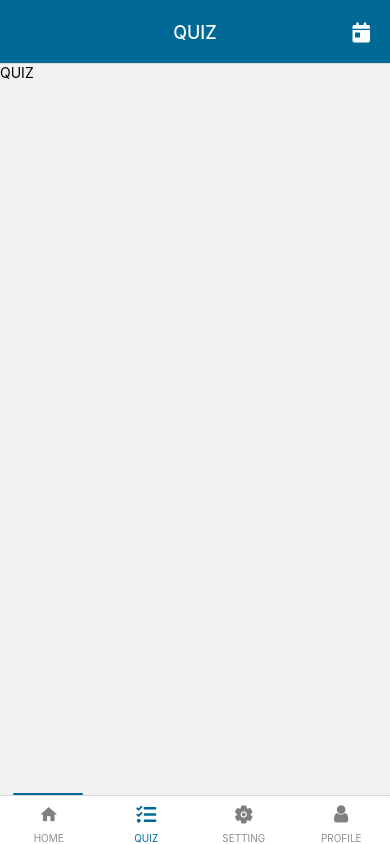
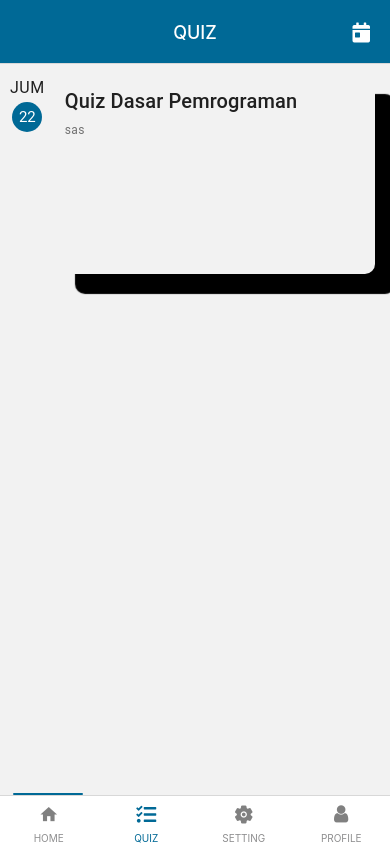
Before and after one commit to Ridho894/quiz-app, a React Native app: screen /QUIZ in a window 390 px wide. Built offline with nearby package versions, Linux system fonts and the light colour scheme.

Commit message:
home quiz 60%

```diff
--- a/src/screens/Quiz/Quiz.tsx
+++ b/src/screens/Quiz/Quiz.tsx
@@ -1,11 +1,62 @@
 import React from "react";
-import { View, Text } from "react-native";
-import {} from "react-native-calendar-events";
+import { View, Dimensions, ScrollView, TouchableOpacity } from "react-native";
+import colors from "../../utils/colors";
+import { Subheading, Caption, Title, Badge } from "react-native-paper";
+
+const dimensions = {
+  width: Dimensions.get("window").width,
+  height: Dimensions.get("window").height,
+};
+
 const Quiz = () => {
   return (
-    <View>
-      <Text>QUIZ</Text>
-    </View>
+    <ScrollView>
+      <View style={{ flexDirection: "row", paddingBottom: 20 }}>
+        <View style={{ alignSelf: "flex-start", margin: 10 }}>
+          <View
+            style={{
+              alignSelf: "center",
+              display: "flex",
+            }}
+          >
+            <Subheading>JUM</Subheading>
+            <Badge
+              style={{
+                alignSelf: "center",
+                backgroundColor: colors.blue,
+              }}
+              size={30}
+            >
+              22
+            </Badge>
+          </View>
+        </View>
+        <TouchableOpacity>
+          <View
+            style={{
+              marginTop: 10,
+              borderRadius: 10,
+              height: 200,
+              maxHeight: 200,
+              width: dimensions.width - 70,
+              shadowColor: "#000",
+              shadowOffset: {
+                width: 20,
+                height: 20,
+              },
+              shadowOpacity: 1,
+              shadowRadius: 1,
+              elevation: 2,
+            }}
+          >
+            <View style={{ margin: 10 }}>
+              <Title>Quiz Dasar Pemrograman</Title>
+              <Caption>sas</Caption>
+            </View>
+          </View>
+        </TouchableOpacity>
+      </View>
+    </ScrollView>
   );
 };
 
```
